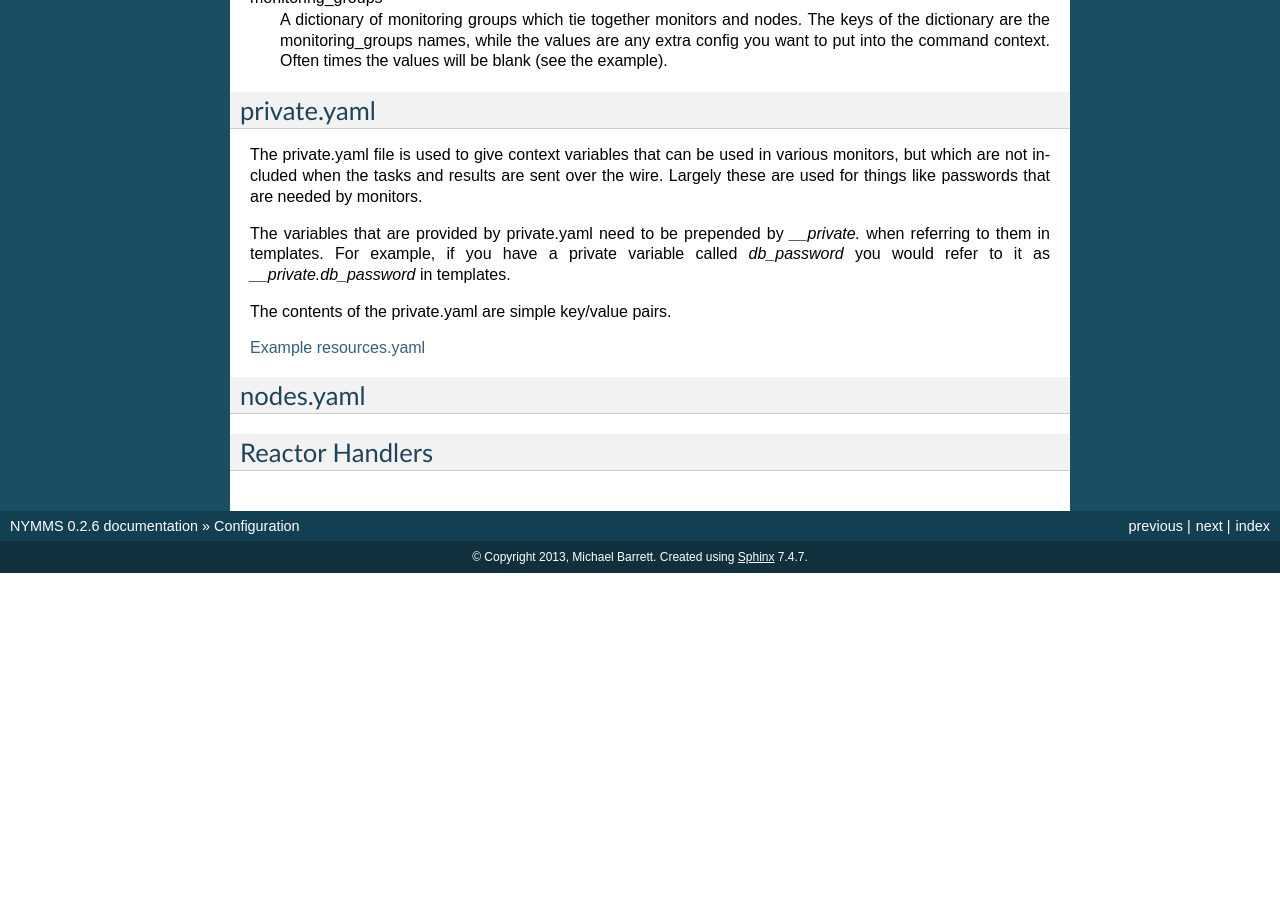
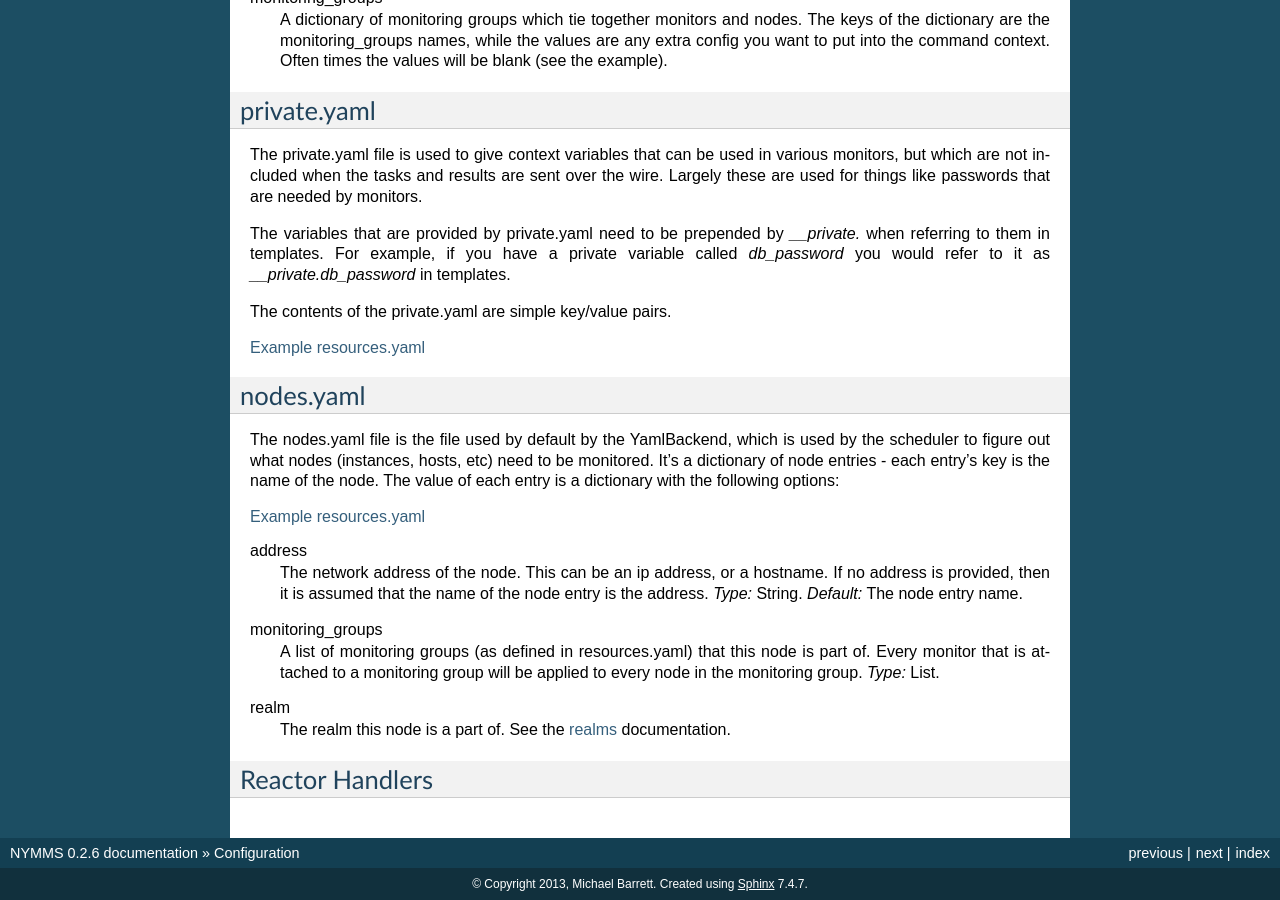
Before and after one commit to cloudtools/nymms, a Sphinx documentation site: the page built from docs/config.rst, in a window 1280 px wide and 900 px high, scrolled down 3659 px. Built offline with Sphinx 7.4.7, drawn with Linux system fonts in a browser that asks for light colours; before the commit the page ends 4232 px from its top, so only the background shows below that.

Commit message:
Describe nodes.yaml

```diff
--- a/docs/config.rst
+++ b/docs/config.rst
@@ -336,7 +336,42 @@ The contents of the private.yaml are simple key/value pairs.
 nodes.yaml
 ==========
 
+The nodes.yaml file is the file used by default by the YamlBackend, which is
+used by the scheduler to figure out what nodes (instances, hosts, etc) need
+to be monitored. It's a dictionary of node entries - each entry's key is
+the name of the node. The value of each entry is a dictionary with the
+following options:
+
+.. hidden-code-block:: yaml
+    :starthidden: True
+    :label: Example resources.yaml
+
+    !include /etc/nymms/nodes/\*.yaml
+
+    local:
+      monitoring_groups:
+        - local
+    www.google.com:
+      monitoring_groups:
+        - google
+
+address
+    The network address of the node. This can be an ip address, or a hostname.
+    If no address is provided, then it is assumed that the name of the node
+    entry is the address.
+    *Type:* String. *Default:* The node entry name.
+
+monitoring_groups
+    A list of monitoring groups (as defined in resources.yaml) that this node
+    is part of. Every monitor that is attached to a monitoring group will be
+    applied to every node in the monitoring group.
+    *Type:* List.
+
+realm
+    The realm this node is a part of.  See the realms_ documentation.
+
 Reactor Handlers
 ================
 
 .. _YAML: http://www.yaml.org/
+.. _realms: realms.html
```
